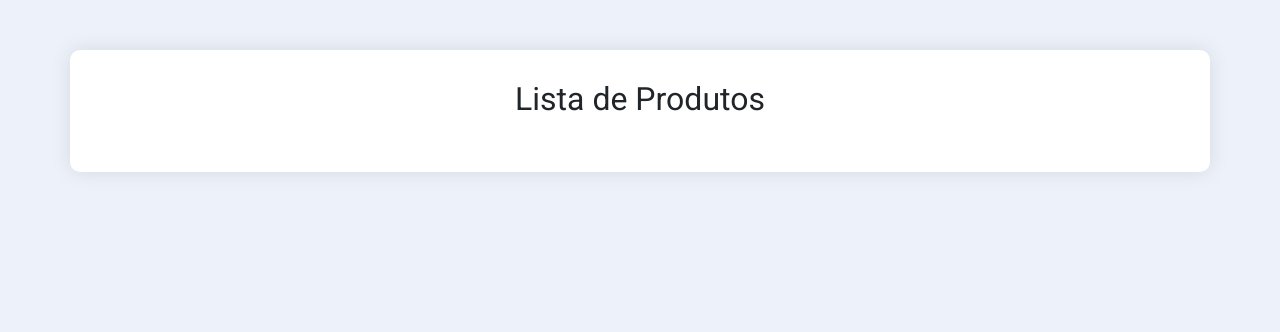
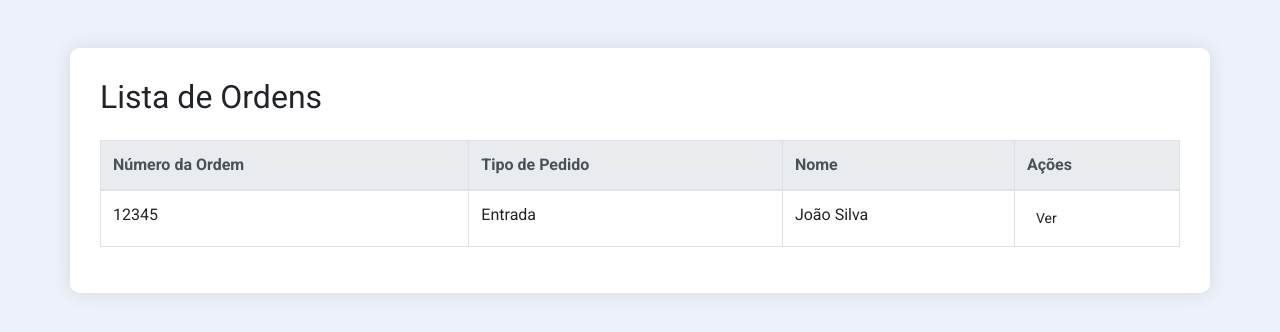
Before and after one commit to alexodisseus/taemcasa-aplweb, a Flask app: template tec/templates/order/list.html in a window 1280 px wide. Shown: the part 56-388 px from the top of the page. Run offline with Flask 3, Linux system fonts and the light colour scheme; the template is opened without the code that fills it, so the values that code supplies are empty; some libraries are stand-ins or nearby versions.

Commit message:
comentario

```diff
--- a/tec/templates/order/list.html
+++ b/tec/templates/order/list.html
@@ -3,28 +3,61 @@
 
 
 {% block content %}
-<div class="container">
-  <h2 class="text-center mb-4">Lista de Produtos</h2>
-  <ul class="list-group">
-    {% for product in data %}
-    <li class="list-group-item">
-      <div class="row">
-        <div class="col-md-3 col-3">
 
-          <img src="{{url_for('static', filename='img/icone2.png')}} " alt="{{ product.name }}" class="img-fluid">
-        </div>
-        <div class="col-md-9 col-9">
-          <strong>Nome:</strong> {{ product.name }} <br>
-          <strong>Categoria:</strong> {{ product.tag }}<br>
-          <strong>Custo:</strong> {{ product.cost }} <br>
-          <strong>Medida:</strong> {{ product.measure }} <br>
-          <strong>Quantidade:</strong> {{ product.amount }}<br>
-        </div>
+<div class="container mt-5">
+  <h2 class="mb-4">Lista de Ordens</h2>
+  <table class="table table-bordered">
+    <thead class="thead-light">
+      <tr>
+        <th scope="col">Número da Ordem</th>
+        <th scope="col">Tipo de Pedido</th>
+        <th scope="col">Nome</th>
+        <th scope="col">Ações</th>
+      </tr>
+    </thead>
+    <tbody>
+      <!-- Exemplo de uma ordem -->
+      <tr>
+        <td>12345</td>
+        <td>Entrada</td>
+        <td>João Silva</td>
+        <td>
+          <button class="btn btn-transparent btn-sm">Ver</button>
+        </td>
+      </tr>
+      <!-- Repetir o bloco acima para cada ordem -->
+    </tbody>
+  </table>
+</div>
+
+{% endblock %}
 
 
-      </div>
-    </li>
-    {% endfor %}
-  </ul>
-</div>
-{% endblock %}
+<!DOCTYPE html>
+<html lang="pt-BR">
+<head>
+  <meta charset="UTF-8">
+  <meta name="viewport" content="width=device-width, initial-scale=1.0">
+  <title>Lista de Ordens</title>
+  <link href="https://maxcdn.bootstrapcdn.com/bootstrap/4.5.2/css/bootstrap.min.css" rel="stylesheet">
+  <style>
+    .btn-transparent {
+      background-color: transparent;
+      color: blue;
+      border: 1px solid blue;
+    }
+    .btn-transparent:hover {
+      background-color: rgba(0, 0, 255, 0.1); /* Leve fundo azul ao passar o mouse */
+      color: blue;
+    }
+  </style>
+</head>
+<body>
+
+
+
+<script src="https://code.jquery.com/jquery-3.5.1.slim.min.js"></script>
+<script src="https://cdn.jsdelivr.net/npm/@popperjs/core@2.5.3/dist/umd/popper.min.js"></script>
+<script src="https://maxcdn.bootstrapcdn.com/bootstrap/4.5.2/js/bootstrap.min.js"></script>
+</body>
+</html>
--- a/tec/templates/product/view.html
+++ b/tec/templates/product/view.html
@@ -34,7 +34,7 @@
             <div class="col-md-12">
                 <div class="d-flex justify-content-between align-items-center">
             <div>
-              <h3 id="product-name">Tomate</h3>
+              <h3 id="product-name">{{data.name}}</h3>
             </div>
             <a href="{{url_for('product.edit', id=data.id )}}" class="btn btn-outline-primary btn-sm">Editar</a>
           </div>
```
Also changed, not shown: tec/model.py (+24 -1 lines), tec/order.py (+7 -17 lines), tec/db.db.
